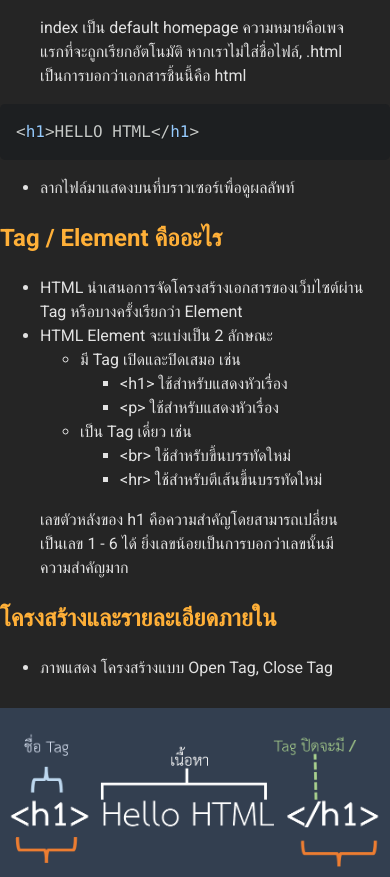
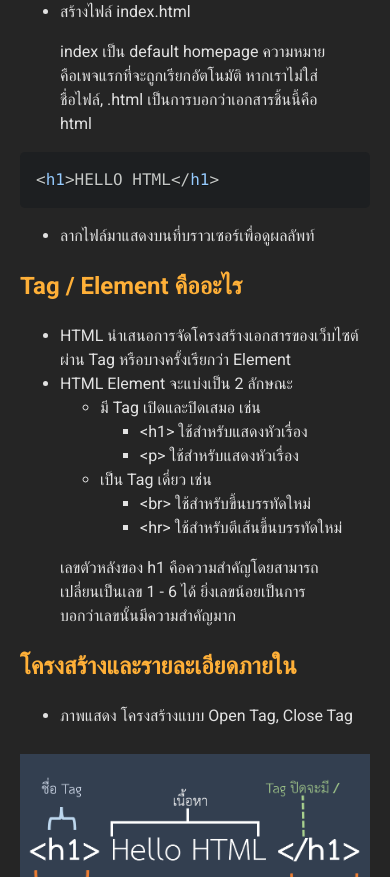
Before and after one commit to ntpon/ntpon.dev, a Next.js app: page /blog/01-html-hello-html in a window 390 px wide. Shown: the part 1123-2000 px from the top of the page. Built offline with nearby package versions, Linux system fonts and the light colour scheme; a web font is replaced by a local one.

Commit message:
Update Responsive

```diff
--- a/components/ArticleHeader.js
+++ b/components/ArticleHeader.js
@@ -2,7 +2,7 @@ export default function ArticleHeader({ titlePrimary, titleSecondary }) {
   return (
     <div className="title-container">
       <h2 className="title">{titlePrimary}</h2>
-      <h2>{titleSecondary}</h2>
+      <h2 className="secondary-title">{titleSecondary}</h2>
     </div>
   );
 }
--- a/package.json
+++ b/package.json
@@ -10,6 +10,7 @@
   "dependencies": {
     "gray-matter": "^4.0.3",
     "next": "12.0.8",
+    "nextjs-progressbar": "0.0.13",
     "react": "17.0.2",
     "react-dom": "17.0.2",
     "react-markdown": "^8.0.0",
--- a/pages/_app.js
+++ b/pages/_app.js
@@ -1,6 +1,8 @@
 import '../styles/globals.css';
 import { useEffect } from 'react';
 import { useRouter } from 'next/router';
+import NextNProgress from 'nextjs-progressbar';
+
 import * as gtag from '../lib/gtag';
 function MyApp({ Component, pageProps }) {
   const router = useRouter();
@@ -13,7 +15,12 @@ function MyApp({ Component, pageProps }) {
       router.events.off('routeChangeComplete', handleRouteChange);
     };
   }, [router.events]);
-  return <Component {...pageProps} />;
+  return (
+    <>
+      <NextNProgress color="#ffb038" options={{ showSpinner: false }} />
+      <Component {...pageProps} />
+    </>
+  );
 }
 
 export default MyApp;
--- a/pages/_document.js
+++ b/pages/_document.js
@@ -1,5 +1,6 @@
 import Document, { Html, Head, Main, NextScript } from 'next/document';
 import { GA_TRACKING_ID } from '../lib/gtag';
+import NextNprogress from 'nextjs-progressbar';
 
 class MyDocument extends Document {
   render() {
--- a/styles/globals.css
+++ b/styles/globals.css
@@ -93,6 +93,7 @@ footer {
   justify-content: center;
   align-items: center;
   height: 180px;
+  text-align: center;
   background: linear-gradient(
     90deg,
     hsla(0, 0%, 15%, 1) 0%,
@@ -190,3 +191,18 @@ main {
   margin: auto;
   object-fit: contain;
 }
+
+@media (max-width: 1000px) {
+  .container {
+    padding: 0 20px;
+  }
+}
+
+@media (max-width: 500px) {
+  .article-box span {
+    display: none;
+  }
+  .secondary-title {
+    display: none;
+  }
+}
```
Also changed, not shown: 1 other file (tests, documents, lock files or other folders).
